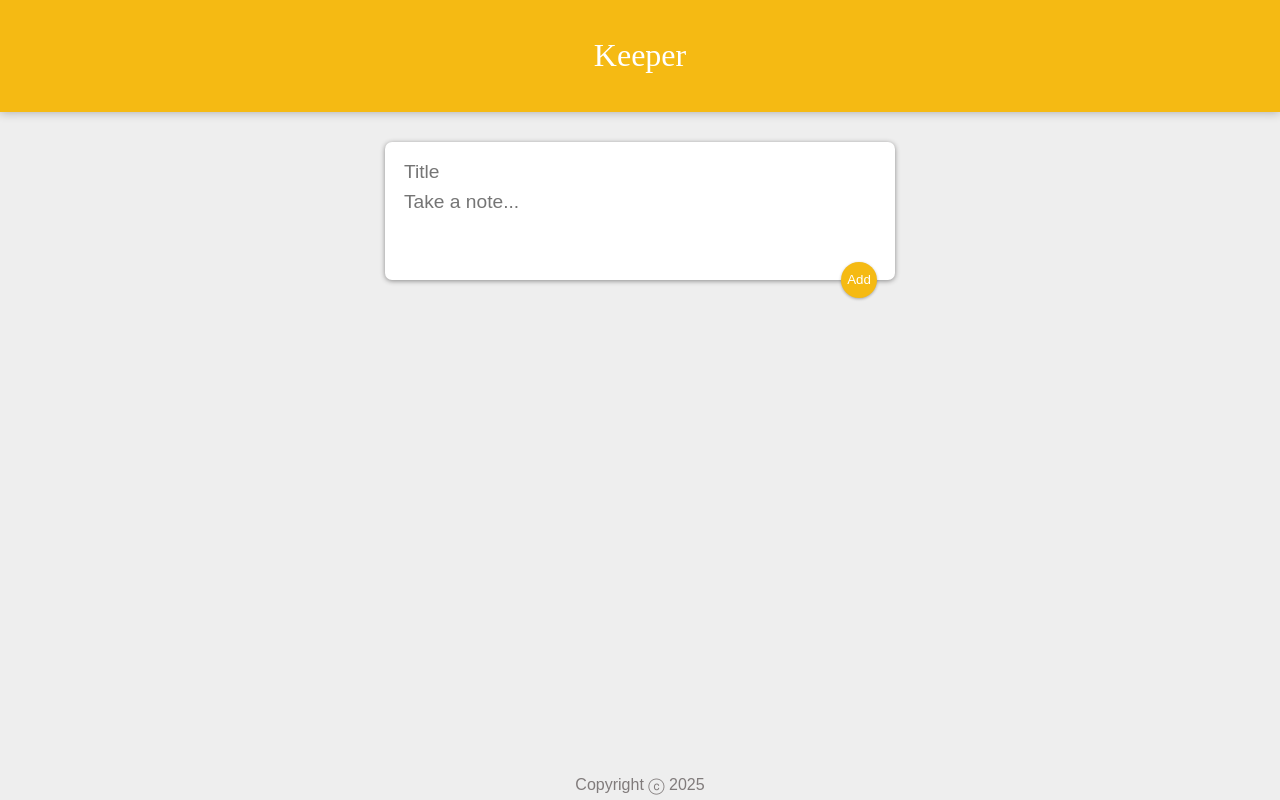
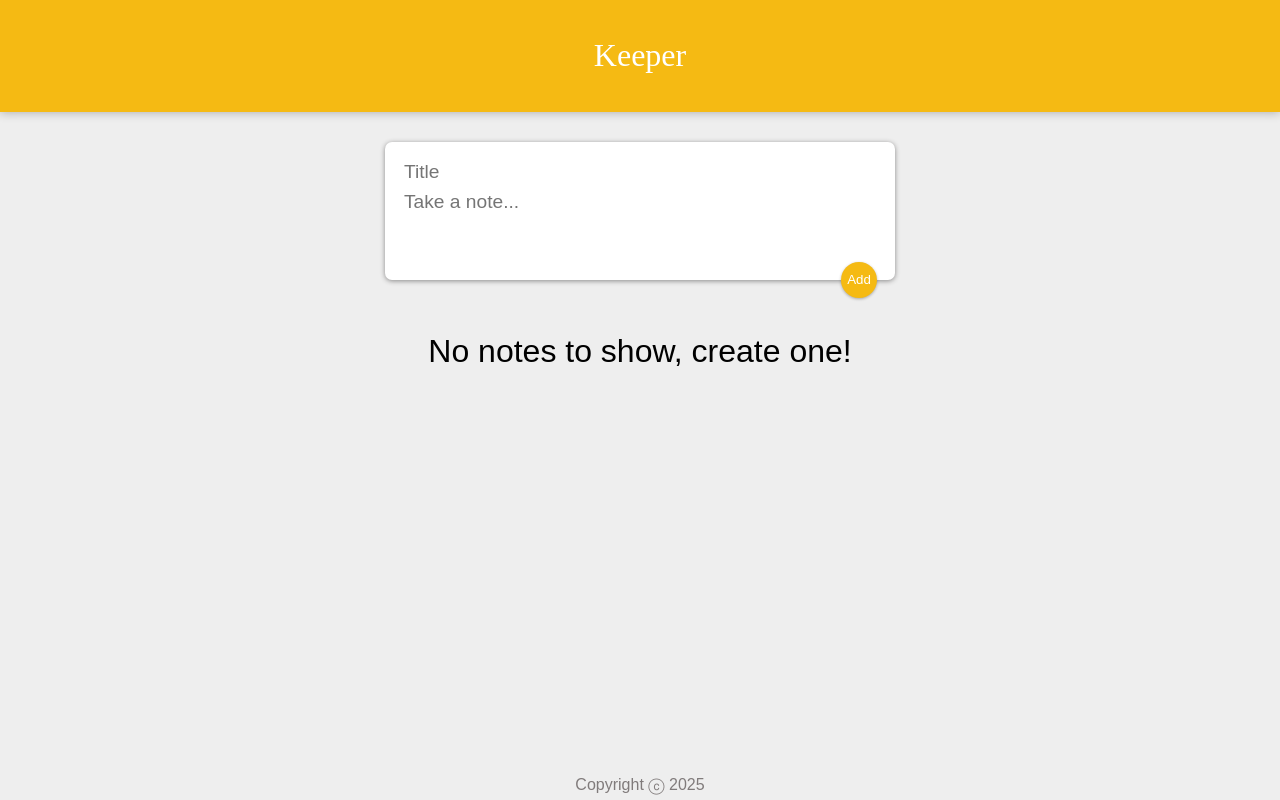
Before and after one commit to IsaacMS30/keeper_app, a React (Vite) app: page / in a window 1280 px wide. Built offline with nearby package versions, Linux system fonts and the light colour scheme.

Commit message:
Added message when no notes registered

```diff
--- a/src/components/App.jsx
+++ b/src/components/App.jsx
@@ -19,10 +19,11 @@ function App() {
     <CreateArea
       onAdd = {addNote}
     />
-    <NoteList
+    {notes.length === 0 && <h5>No notes to show, create one!</h5> }
+    {notes.length > 0 && <NoteList
       notes = {notes}
       setNotes = {setNotes}
-    />
+    />}
     <Footer/>
     </div>
   )
--- a/src/styles/App.css
+++ b/src/styles/App.css
@@ -1,2 +1,4 @@
-.App {
+.App h5 {
+    font-size: 2rem;
+    font-weight: lighter;
 }
--- a/src/styles/index.css
+++ b/src/styles/index.css
@@ -10,5 +10,5 @@
 }
 
 body {
-    margin: 0;
+  margin: 0;
 }
```
